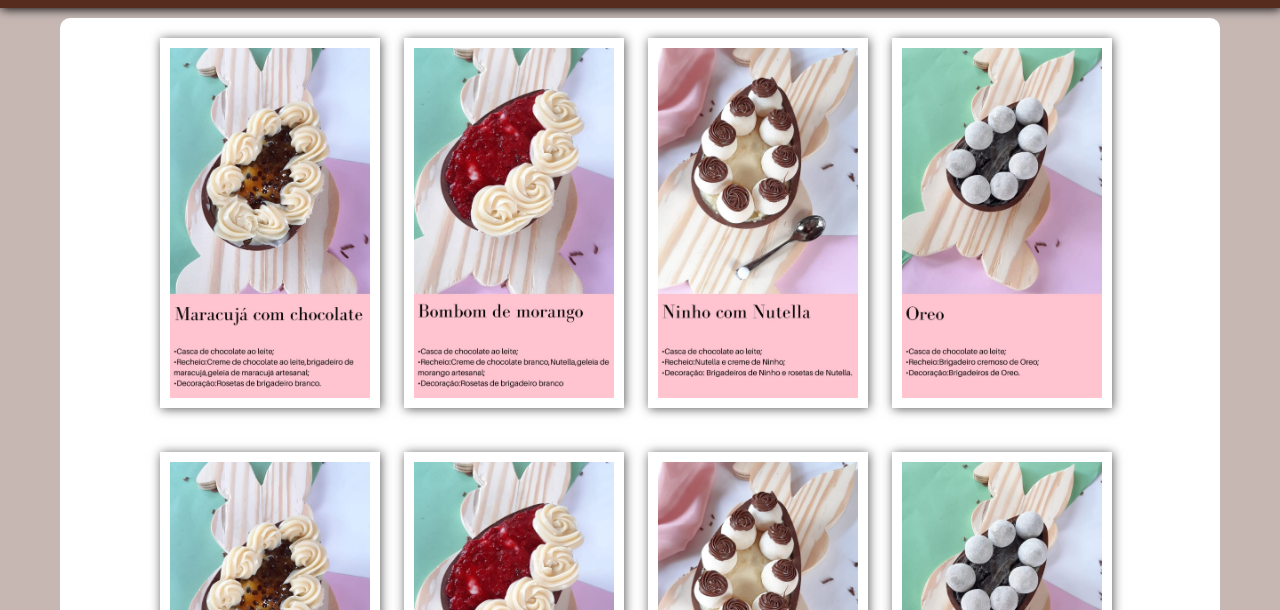
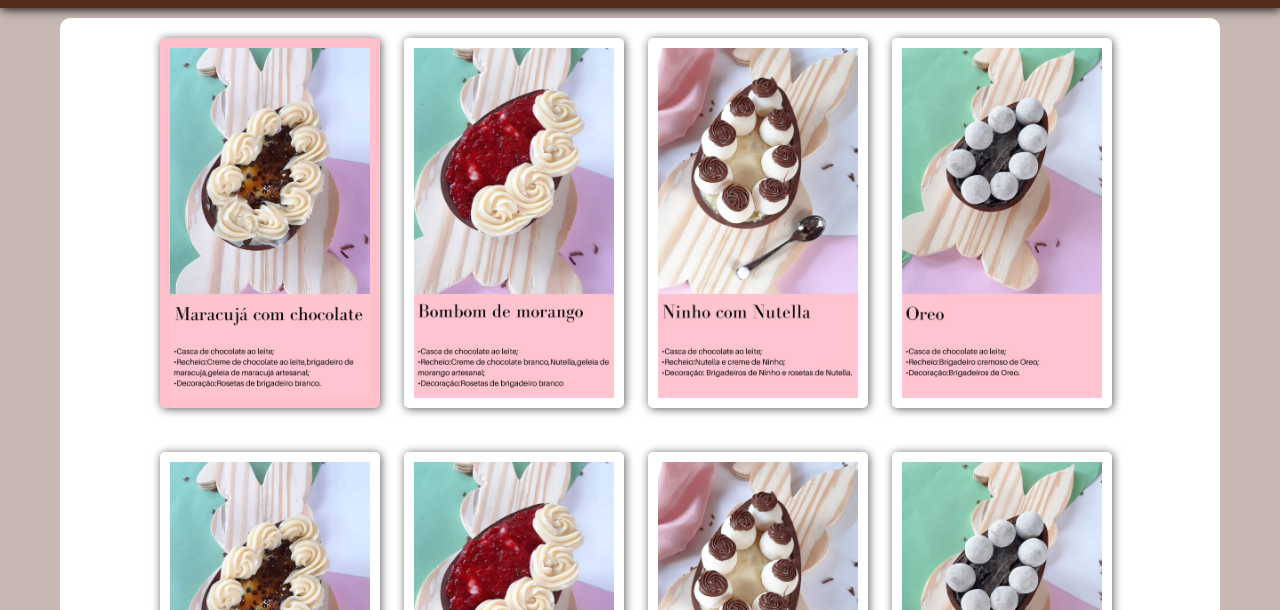
Before and after one commit to WillianDouglas/projeto-confeitaria, a plain HTML site: page index.html in a window 1280 px wide. In both pictures the pointer is over the picture 270 px from the left and 413 px from the top of the page. Shown: the part 190-800 px from the top of the page. Drawn offline with Linux system fonts and the light colour scheme.

Commit message:
Update style.css

```diff
--- a/style/style.css
+++ b/style/style.css
@@ -89,6 +89,7 @@
     width: 200px;
     padding: 10px;
     margin: 20px 0px;
+    border-radius: 5px;
     box-shadow: 1px 1px 10px rgba(0, 0, 0, 0.647);
 }
 
@@ -109,7 +110,7 @@
 }
 
 main > article > picture > section > a > img:hover {
-
+    background-color: pink;
 }
 
 footer {
```
